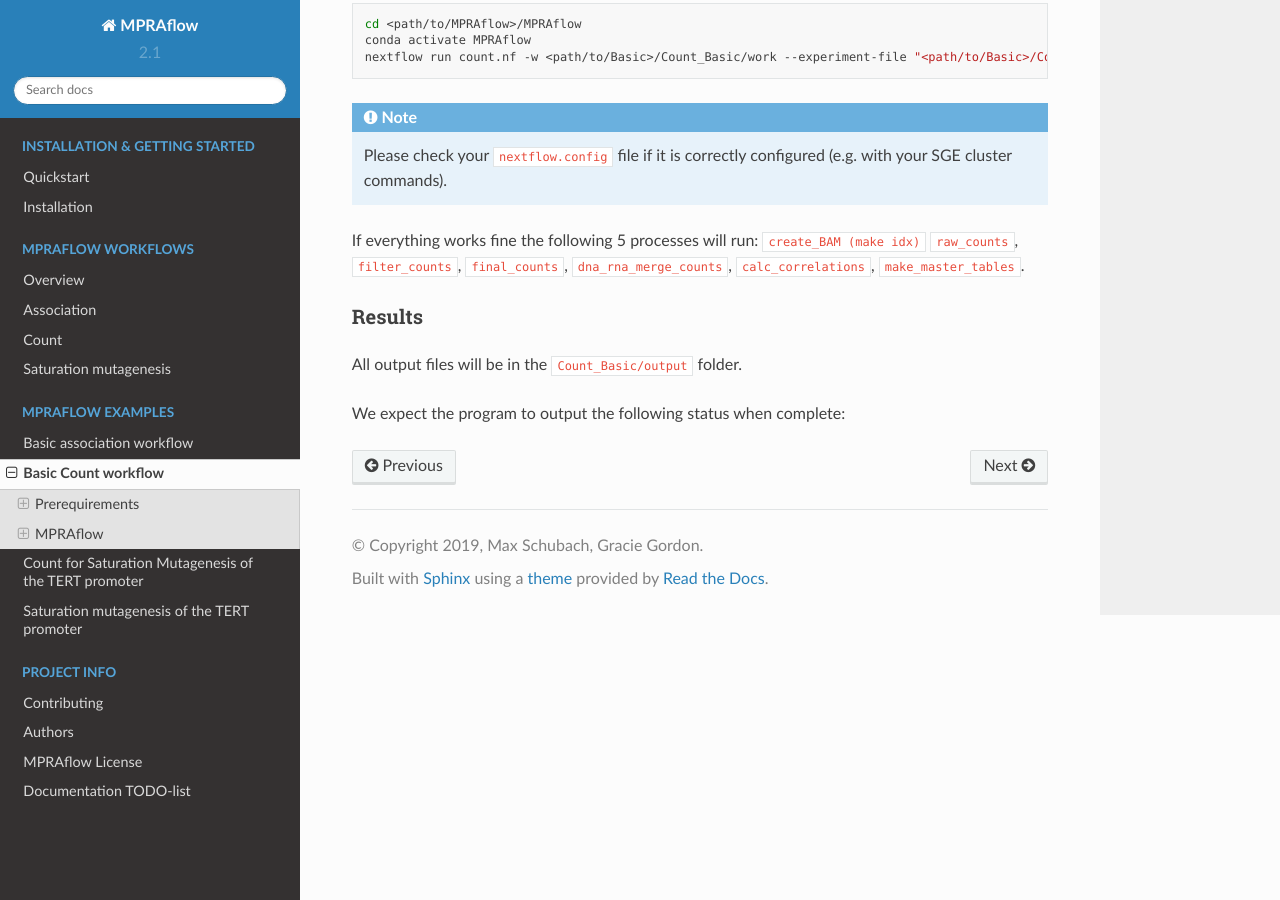
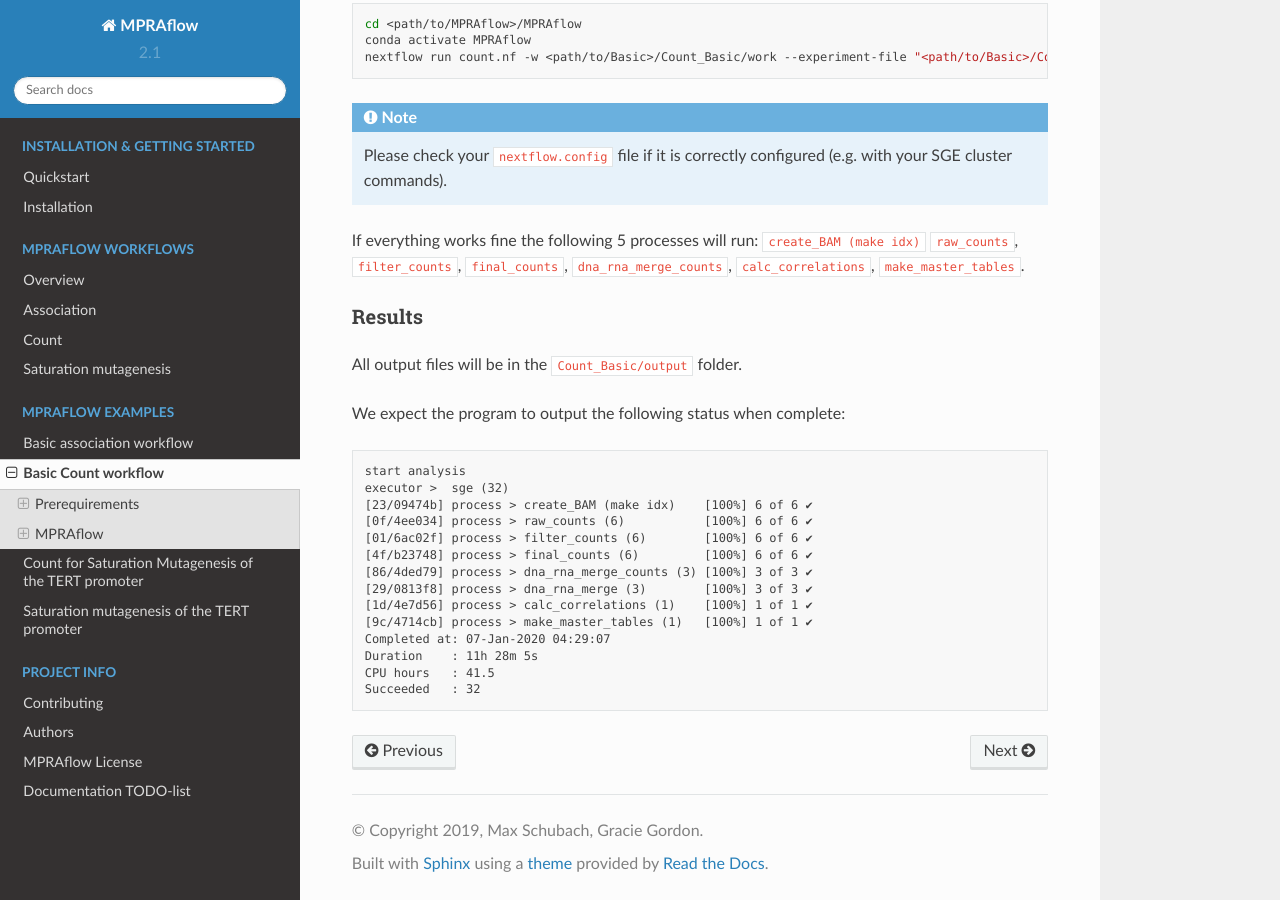
Before and after one commit to shendurelab/MPRAflow, a Sphinx documentation site: the page built from docs/count_example1.rst, in a window 1280 px wide and 900 px high, scrolled down 2294 px. Built offline with Sphinx 7.4.7 and the Read the Docs theme 2.0.0, drawn with Linux system fonts in a browser that asks for light colours; formulas are drawn with MathJax 3; pages that are not in the unit, such as notebooks, are missing from menus.

Commit message:
Update count_example1.rst

```diff
--- a/docs/count_example1.rst
+++ b/docs/count_example1.rst
@@ -114,6 +114,7 @@ All output files will be in the :code:`Count_Basic/output` folder.
 We expect the program to output the following status when complete:
 
 .. code-block:: text
+
     start analysis
     executor >  sge (32)
     [23/09474b] process > create_BAM (make idx)    [100%] 6 of 6 ✔
@@ -124,3 +125,7 @@ We expect the program to output the following status when complete:
     [29/0813f8] process > dna_rna_merge (3)        [100%] 3 of 3 ✔
     [1d/4e7d56] process > calc_correlations (1)    [100%] 1 of 1 ✔
     [9c/4714cb] process > make_master_tables (1)   [100%] 1 of 1 ✔
+    Completed at: 07-Jan-2020 04:29:07
+    Duration    : 11h 28m 5s
+    CPU hours   : 41.5
+    Succeeded   : 32
```
